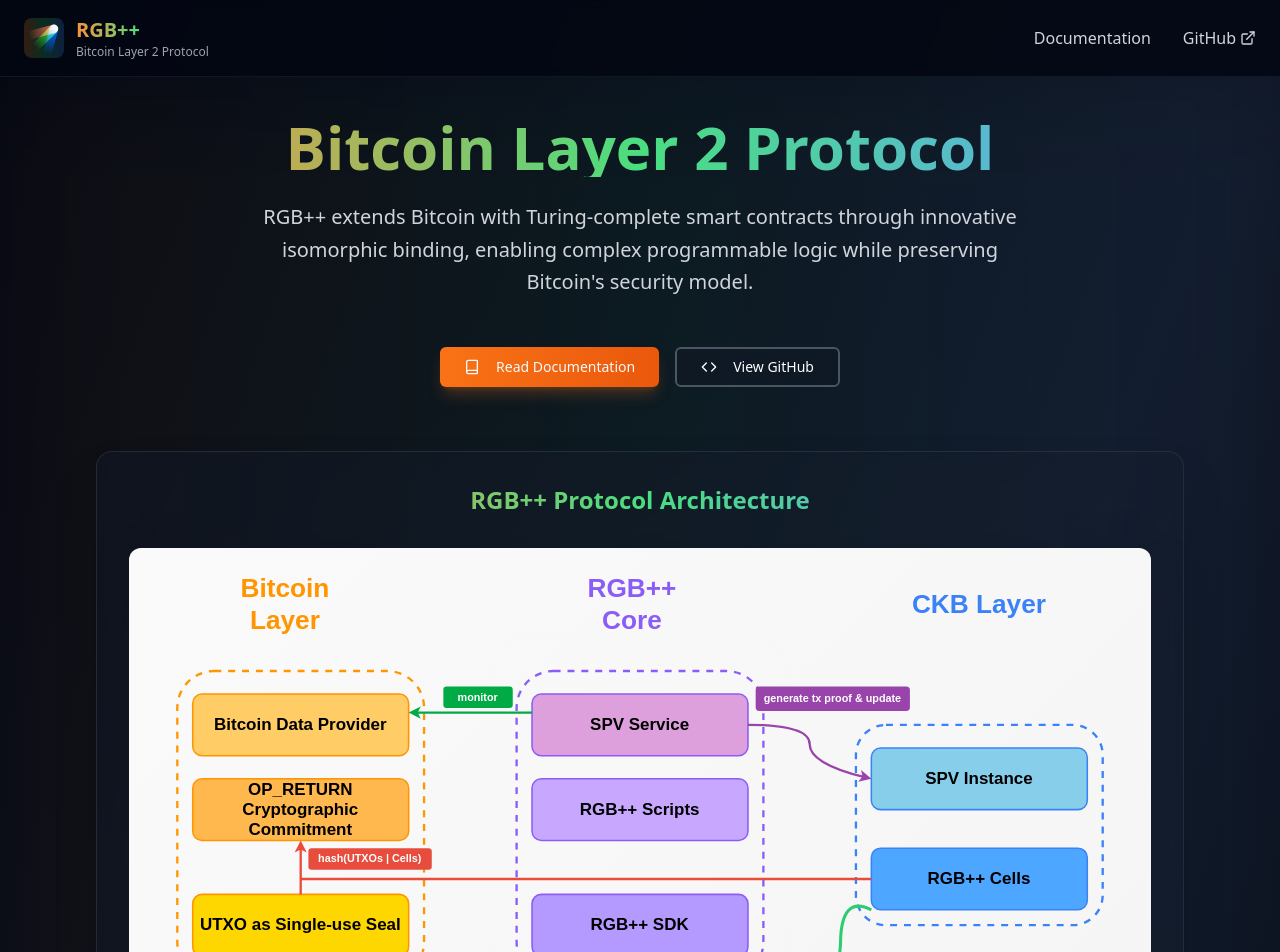
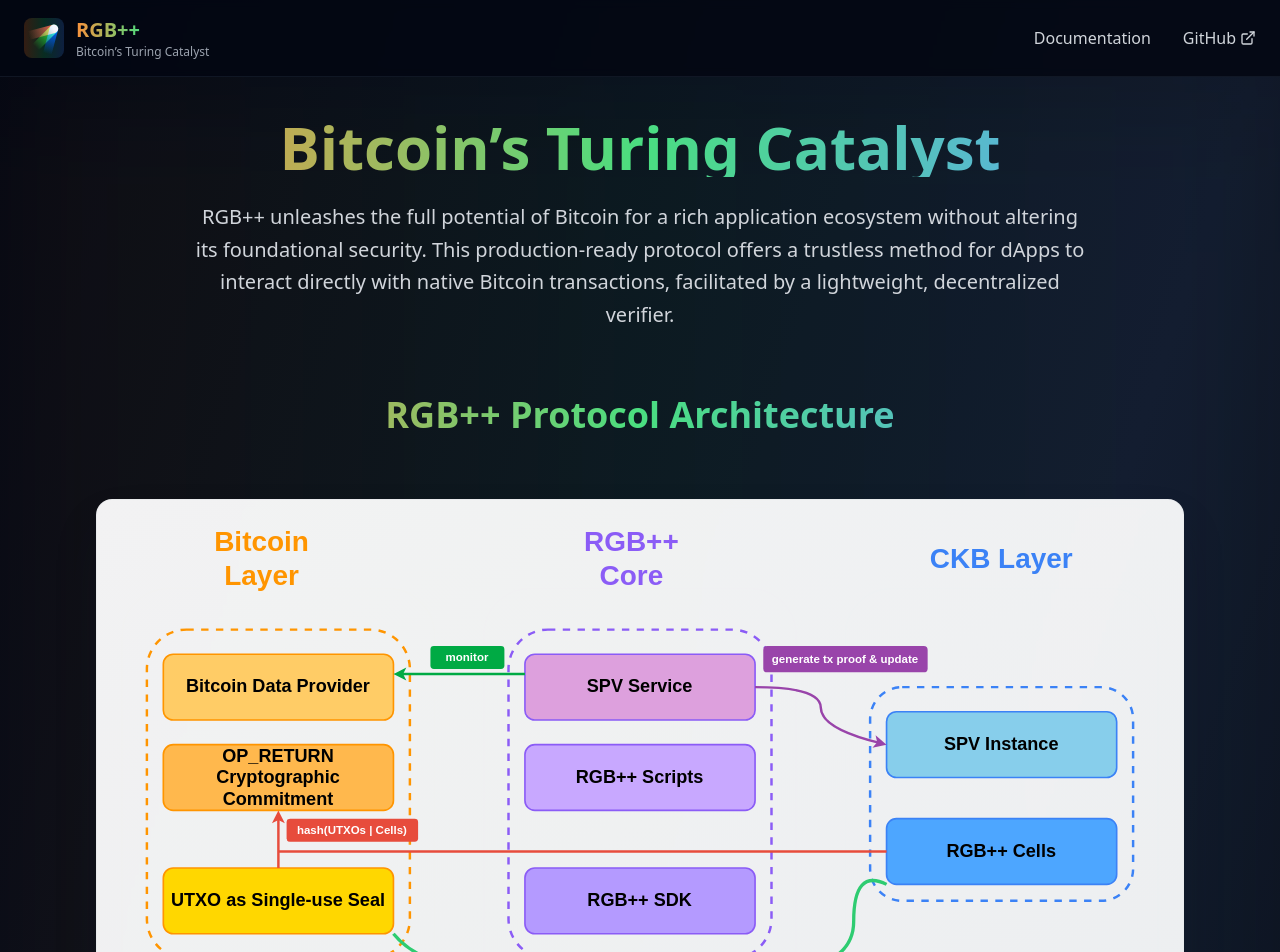
Before and after one commit to RGBPlusPlus/rgbpp-website, a Next.js app: page / in a window 1280 px wide. Shown: the top 952 px of the page. Built offline with nearby package versions, Linux system fonts and the light colour scheme.

Commit message:
feat: rebrand to "Bitcoin's Turing Catalyst" and optimize hero section

```diff
--- a/app/layout.tsx
+++ b/app/layout.tsx
@@ -13,7 +13,7 @@
 });
 
 export const metadata: Metadata = {
-  title: "RGB++ Protocol - Bitcoin Layer 2 Protocol",
+  title: "RGB++ Protocol - Bitcoin’s Turing Catalyst",
   description: "RGB++ Protocol bridges Bitcoin's security with CKB's programmability through isomorphic binding, enabling sophisticated smart contracts and cross-chain asset management directly on Bitcoin.",
 };
 
--- a/app/page.tsx
+++ b/app/page.tsx
@@ -59,43 +59,29 @@
         <div className="container mx-auto max-w-6xl relative">
           <div className="text-center mb-16">
             <h2 className="text-5xl md:text-6xl font-bold mb-6 bg-gradient-to-r from-orange-400 via-green-400 to-blue-400 bg-clip-text text-transparent">
-              Bitcoin Layer 2 Protocol
+              Bitcoin’s Turing Catalyst
             </h2>
-            <p className="text-xl text-gray-300 max-w-3xl mx-auto mb-12 leading-relaxed">
-              RGB++ extends Bitcoin with Turing-complete smart contracts through innovative isomorphic binding,
-              enabling complex programmable logic while preserving Bitcoin's security model.
+            <p className="text-xl text-gray-300 max-w-4xl mx-auto mb-12 leading-relaxed text-center">
+              RGB++ unleashes the full potential of Bitcoin for a rich application ecosystem without altering its foundational security. This production-ready protocol offers a trustless method for dApps to interact directly with native Bitcoin transactions, facilitated by a lightweight, decentralized verifier.
             </p>
-            <div className="flex flex-col sm:flex-row gap-4 justify-center">
-              <Link href="/docs/introduction">
-                <Button size="lg" className="bg-gradient-to-r from-orange-500 to-orange-600 hover:from-orange-600 hover:to-orange-700 border-0 shadow-lg shadow-orange-500/25">
-                  <Book className="mr-2 h-5 w-5" />
-                  Read Documentation
-                </Button>
-              </Link>
-              <a href="https://github.com/RGBPlusPlus" target="_blank" rel="noopener noreferrer">
-                <Button size="lg" variant="outline" className="border-gray-600 bg-gray-900/50 hover:bg-gradient-to-r hover:from-green-500/10 hover:to-blue-500/10 hover:border-gray-500 backdrop-blur-sm">
-                  <Code className="mr-2 h-5 w-5" />
-                  View GitHub
-                </Button>
-              </a>
-            </div>
           </div>
 
           {/* RGB++ Architecture Diagram */}
-          <div className="bg-gradient-to-br from-gray-900/50 to-gray-800/30 border border-gray-700/50 rounded-2xl p-8 mb-8 backdrop-blur-sm shadow-2xl">
-            <div className="text-center mb-8">
-              <h4 className="text-2xl font-bold bg-gradient-to-r from-orange-400 via-green-400 to-blue-400 bg-clip-text text-transparent">RGB++ Protocol Architecture</h4>
+          <div className="text-center mb-16">
+            <h4 className="text-4xl font-bold mb-6 bg-gradient-to-r from-orange-400 via-green-400 to-blue-400 bg-clip-text text-transparent">RGB++ Protocol Architecture</h4>
           </div>
 
           {/* Architecture Diagram */}
+          <div className="mb-16">
+            <div className="bg-gradient-to-br from-white/95 to-gray-50/95 border border-gray-300/20 rounded-2xl p-6 shadow-2xl shadow-gray-900/30 backdrop-blur-sm">
               <div className="flex justify-center">
                 <div className="w-full max-w-7xl">
                   <img
                     src="/rgb_plus_plus_architecture.svg"
                     alt="RGB++ Protocol Architecture Diagram"
-                  className="w-full h-auto rounded-xl shadow-2xl shadow-gray-900/50"
-                  style={{ background: 'linear-gradient(135deg, #fafafa 0%, #f5f5f5 100%)', padding: '24px' }}
+                    className="w-full h-auto rounded-xl"
                   />
+                </div>
               </div>
             </div>
           </div>
@@ -370,7 +356,7 @@
               >
                 <div className="flex items-center">
                   <Users className="w-5 h-5 mr-3 group-hover:scale-110 transition-transform duration-300" />
-                  <span className="group-hover:tracking-wide transition-all duration-300">Discover All 24+ Partners</span>
+                  <span className="group-hover:tracking-wide transition-all duration-300">Discover All Partners</span>
                   <div className="flex items-center ml-3">
                     <ArrowRight className="w-5 h-5 group-hover:translate-x-1 transition-transform duration-300" />
                     <div className="flex ml-2 space-x-1">
@@ -396,6 +382,44 @@
         </div>
       </section>
 
+      {/* Documentation CTA Section */}
+      <section className="py-20 px-2 bg-gradient-to-b from-gray-950/50 to-black/50 relative">
+        <div className="container mx-auto max-w-3xl relative">
+          <div className="text-center space-y-12">
+            <div className="space-y-6">
+              <h3 className="text-5xl font-bold bg-gradient-to-r from-orange-400 via-green-400 to-blue-400 bg-clip-text text-transparent mb-6">
+                Start Building with RGB++
+              </h3>
+              <p className="text-xl text-gray-300 leading-relaxed">
+                Comprehensive documentation to guide your Bitcoin programmability journey
+              </p>
+            </div>
+
+            <div className="text-center">
+              <div className="relative inline-block">
+                <div className="absolute inset-0 bg-gradient-to-r from-orange-500 via-green-500 to-blue-500 rounded-full blur-lg opacity-30 group-hover:opacity-50 transition-opacity duration-300"></div>
+                <Link href="/docs/introduction">
+                  <Button className="relative bg-gradient-to-r from-orange-500/90 via-green-500/70 to-blue-500/90 hover:from-orange-500 hover:via-green-500 hover:to-blue-500 text-white lg:px-8 py-4 text-base font-medium rounded-full shadow-2xl hover:shadow-orange-500/30 transition-all duration-500 group border border-gray-600/20 hover:border-orange-400/40 backdrop-blur-sm">
+                    <div className="flex items-center">
+                      <Book className="w-5 h-5 mr-3 group-hover:scale-110 transition-transform duration-300" />
+                      <span className="group-hover:tracking-wide transition-all duration-300">Get Started</span>
+                      <div className="flex items-center ml-3">
+                        <ArrowRight className="w-5 h-5 group-hover:translate-x-1 transition-transform duration-300" />
+                      </div>
+                    </div>
+
+                    {/* Ripple Effect */}
+                    <div className="absolute inset-0 rounded-full overflow-hidden">
+                      <div className="absolute inset-0 bg-gradient-to-r from-white/0 via-white/10 to-white/0 -translate-x-full group-hover:translate-x-full transition-transform duration-1000 ease-out"></div>
+                    </div>
+                  </Button>
+                </Link>
+              </div>
+            </div>
+          </div>
+        </div>
+      </section>
+
       <Footer />
     </div>
   )
--- a/components/header.tsx
+++ b/components/header.tsx
@@ -82,7 +82,7 @@
                 <h1 className="text-xl font-bold bg-gradient-to-r from-orange-400 via-green-400 to-blue-400 bg-clip-text text-transparent">
                   RGB++
                 </h1>
-                <p className="text-xs text-gray-400">Bitcoin Layer 2 Protocol</p>
+                <p className="text-xs text-gray-400">Bitcoin’s Turing Catalyst</p>
               </div>
             </Link>
 
```
Lines whose indentation alone changed are shown as unchanged.
